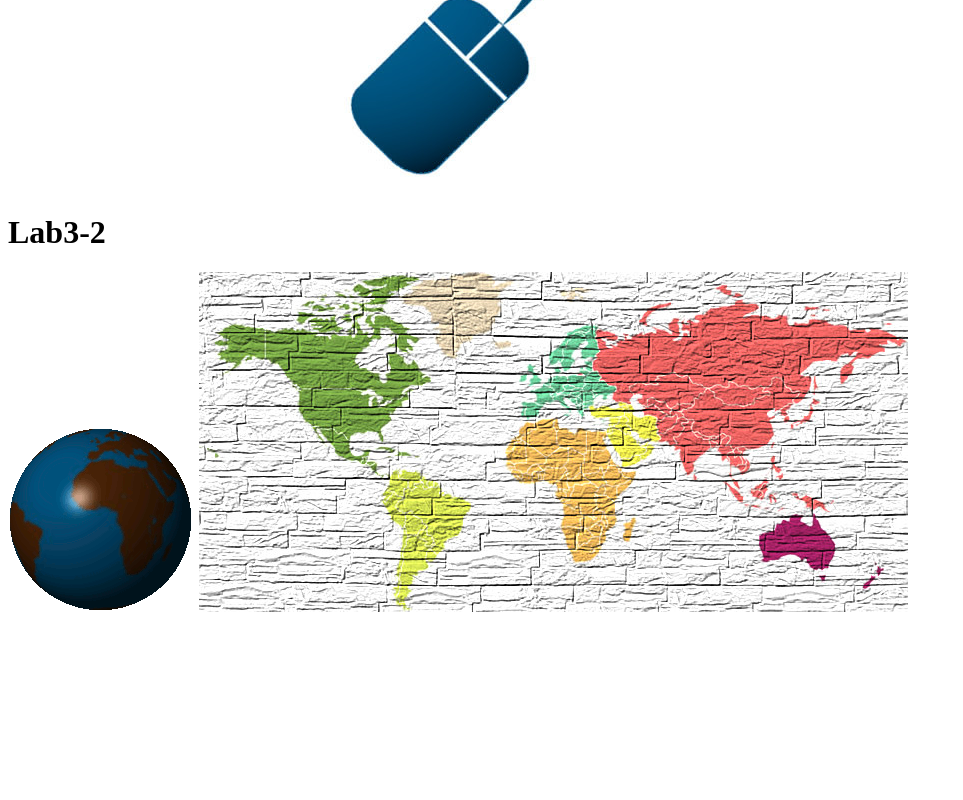
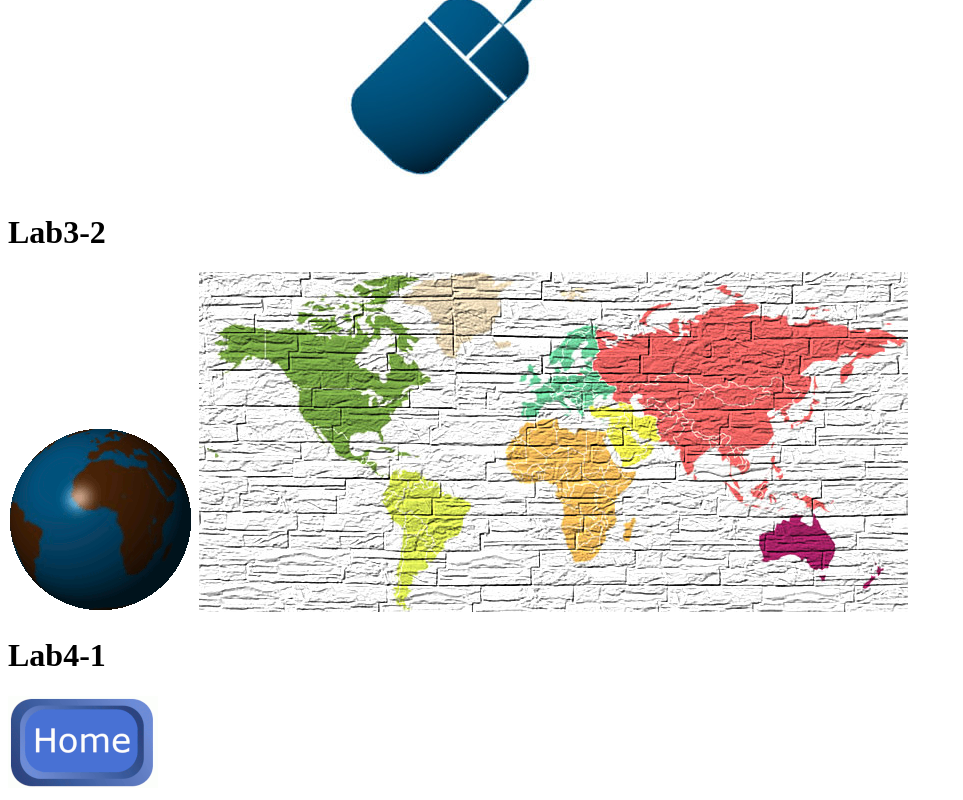
Before and after one commit to RigoPalomar3rd/RigoPalomar3rd.github.io, a plain HTML site: page index.html in a window 1280 px wide. Shown: the part 4368-5168 px from the top of the page, without its empty margins (0-963 px from the left). Before the commit the page ends 4992 px from the top, so only its background shows below. Drawn offline with Linux system fonts and the light colour scheme.

Commit message:
Update index.html

```diff
--- a/index.html
+++ b/index.html
@@ -29,8 +29,8 @@
     <h1>Lab3-2</h1>
     <img src="images/lab3-2a.gif">
     <img src="images/lab3-2b.jpg">
-
-
+    <h1>Lab4-1</h1>
+    <img src="images/lab4-1.gif">
 
 
 
```
